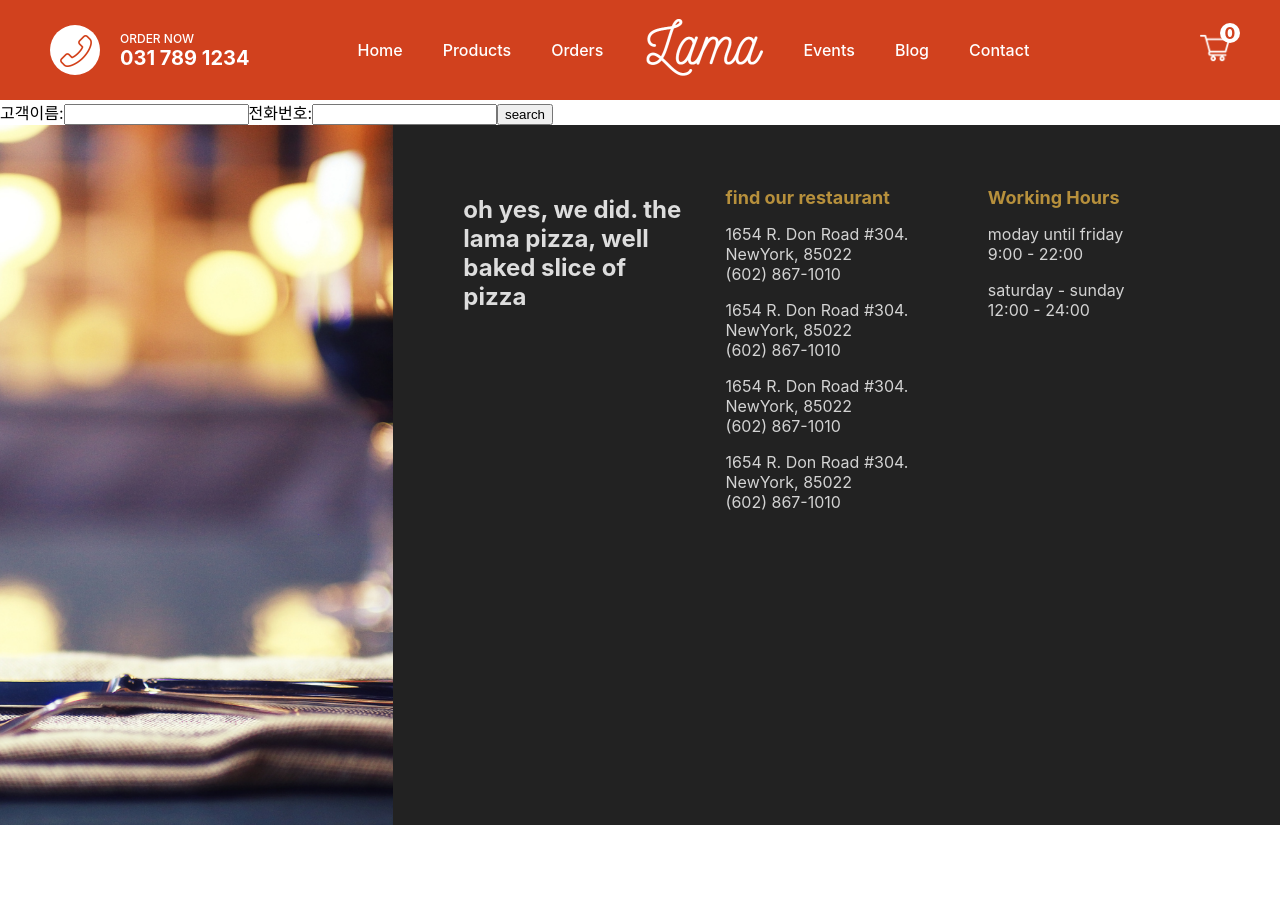
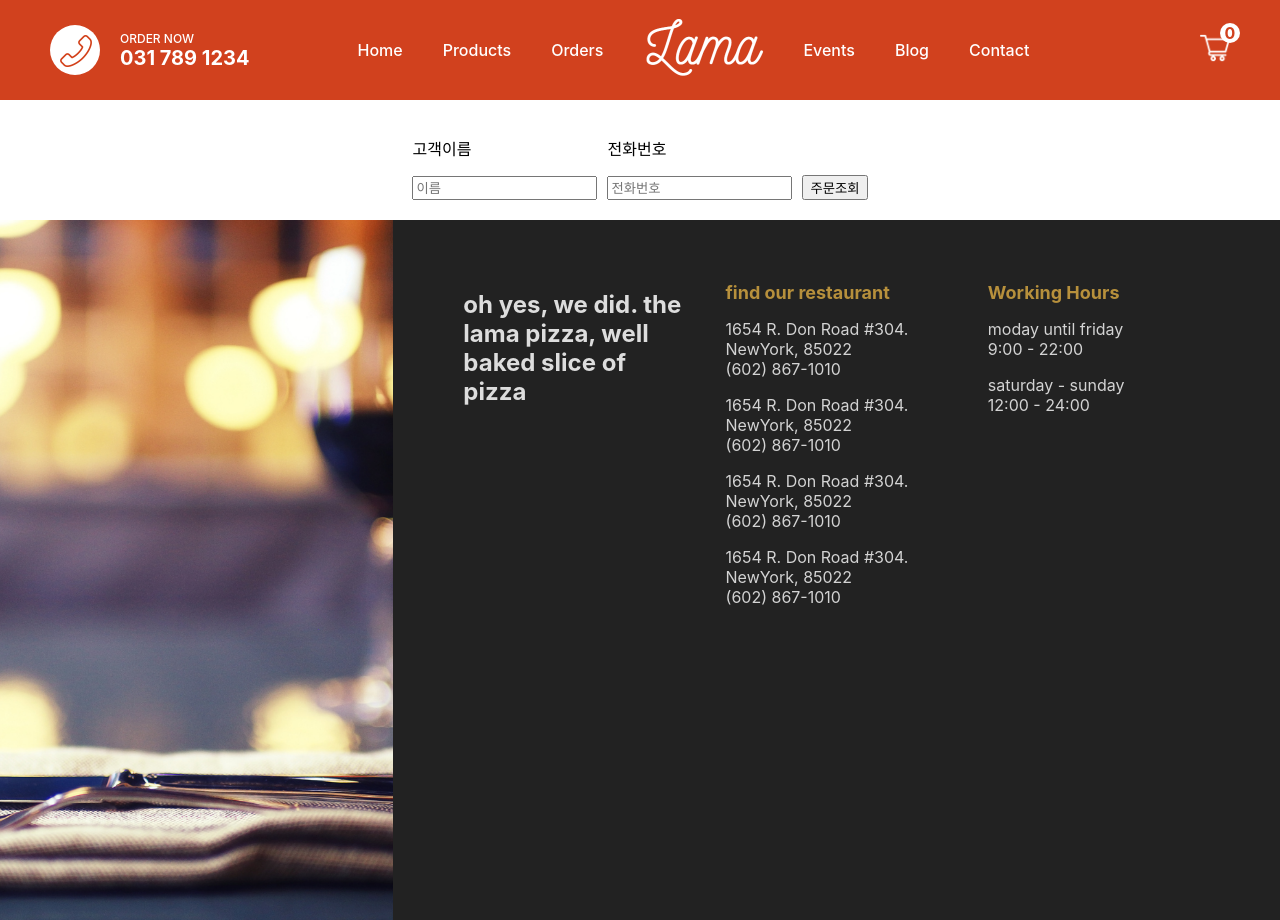
Before and after one commit to kyk1211/next-pizza, a Next.js app: page /orders/search in a window 1280 px wide. Before the commit the page ends 825 px from the top, so only its background shows below. Built offline with nearby package versions, Linux system fonts and the light colour scheme.

Commit message:
order search style

```diff
--- a/components/SearchInput.tsx
+++ b/components/SearchInput.tsx
@@ -4,15 +4,16 @@ import styles from '@styles/SearchInput.module.css';
 interface Props {
   value: string;
   setValue: Dispatch<SetStateAction<string>>;
+  placeholder?: string;
 }
 
-export default function SearchInput({ value, setValue }: Props) {
+export default function SearchInput({ value, setValue, placeholder }: Props) {
   return (
     <input
       className={styles.searchbar}
       type="text"
       value={value}
-      placeholder="검색"
+      placeholder={placeholder ? placeholder : '검색'}
       onChange={(e) => setValue(e.target.value)}
     />
   );
--- a/next.config.js
+++ b/next.config.js
@@ -5,7 +5,8 @@ module.exports = {
     domains: ['res.cloudinary.com'],
   },
   env: {
-    DOMAIN: 'https://next-pizza-gilt.vercel.app',
+    // DOMAIN: 'https://next-pizza-gilt.vercel.app',
     // DOMAIN: 'http://localhost:3000',
+    DOMAIN: 'https://next-pizza-theta.vercel.app',
   },
 };
--- a/pages/admin/index.tsx
+++ b/pages/admin/index.tsx
@@ -42,8 +42,8 @@ export default function Admin({
 
   const handleOrderDelete = async (id: string) => {
     try {
-      const res = await axios.delete(`/api/orders/${id}`);
-      setOrderList(orderList.filter((item) => item.orderId !== id));
+      await axios.delete(`/api/orders/${id}`);
+      setOrderList((prev) => prev.filter((item) => item.orderId !== id));
     } catch (err) {
       console.log(err);
     }
@@ -123,7 +123,7 @@ export default function Admin({
             </tr>
           </thead>
           {orderList.map((order) => (
-            <tbody key={order._id}>
+            <tbody key={order.orderId}>
               <tr className={styles.trTitle}>
                 <td
                   onClick={() => router.replace(`/orders/${order.orderId}`)}
--- a/pages/api/orders/[id].ts
+++ b/pages/api/orders/[id].ts
@@ -12,7 +12,9 @@ async function handler(req: NextApiRequest, res: NextApiResponse) {
 
   if (method === 'PUT') {
     try {
-      await Order.updateOne({ orderId: id }, req.body);
+      await Order.findOneAndUpdate({ orderId: id }, req.body, {
+        new: true,
+      });
       res.status(200).json('Update Success');
     } catch (err) {
       res.status(500).json(err);
--- a/pages/orders/search/index.tsx
+++ b/pages/orders/search/index.tsx
@@ -1,6 +1,8 @@
+import SearchInput from '@components/SearchInput';
 import axios from 'axios';
 import { useRouter } from 'next/router';
 import { useState } from 'react';
+import styles from '@styles/SearchOrder.module.css';
 
 export default function SearchOrder() {
   const router = useRouter();
@@ -25,16 +27,24 @@ export default function SearchOrder() {
   };
 
   return (
-    <div>
-      <label>
-        고객이름:
-        <input type="text" onChange={(e) => setName(e.target.value)} />
-      </label>
-      <label>
-        전화번호:
-        <input type="text" onChange={(e) => setPhone(e.target.value)} />
-      </label>
-      <button onClick={handleClick}>search</button>
+    <div className={styles.container}>
+      <div className={styles.wrapper}>
+        <label className={styles.label}>
+          <p>고객이름</p>
+          <SearchInput value={name} setValue={setName} placeholder={'이름'} />
+        </label>
+        <label className={styles.label}>
+          <p>전화번호</p>
+          <SearchInput
+            value={phone}
+            setValue={setPhone}
+            placeholder={'전화번호'}
+          />
+        </label>
+        <button onClick={handleClick} className={styles.button}>
+          주문조회
+        </button>
+      </div>
     </div>
   );
 }
--- /dev/null
+++ b/styles/SearchOrder.module.css
@@ -0,0 +1,18 @@
+.container {
+  display: flex;
+  flex-direction: column;
+  align-items: center;
+}
+
+.wrapper {
+  width: 50vw;
+  display: flex;
+  align-items: center;
+  justify-content: center;
+  gap: 10px;
+  padding: 20px;
+}
+
+.button {
+  align-self: flex-end;
+}
```
Also changed, not shown: components/Featured.tsx (+4 -4 lines).
